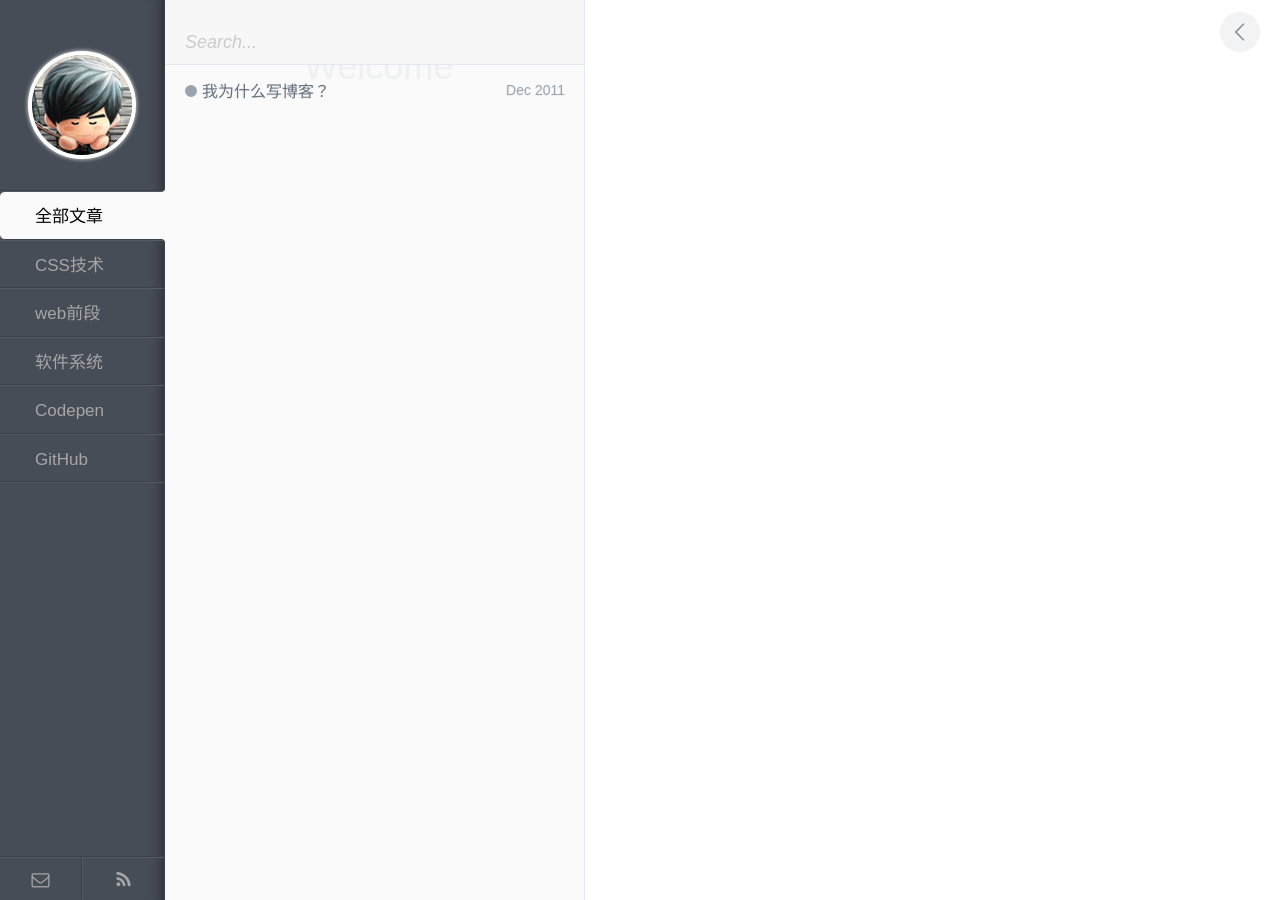
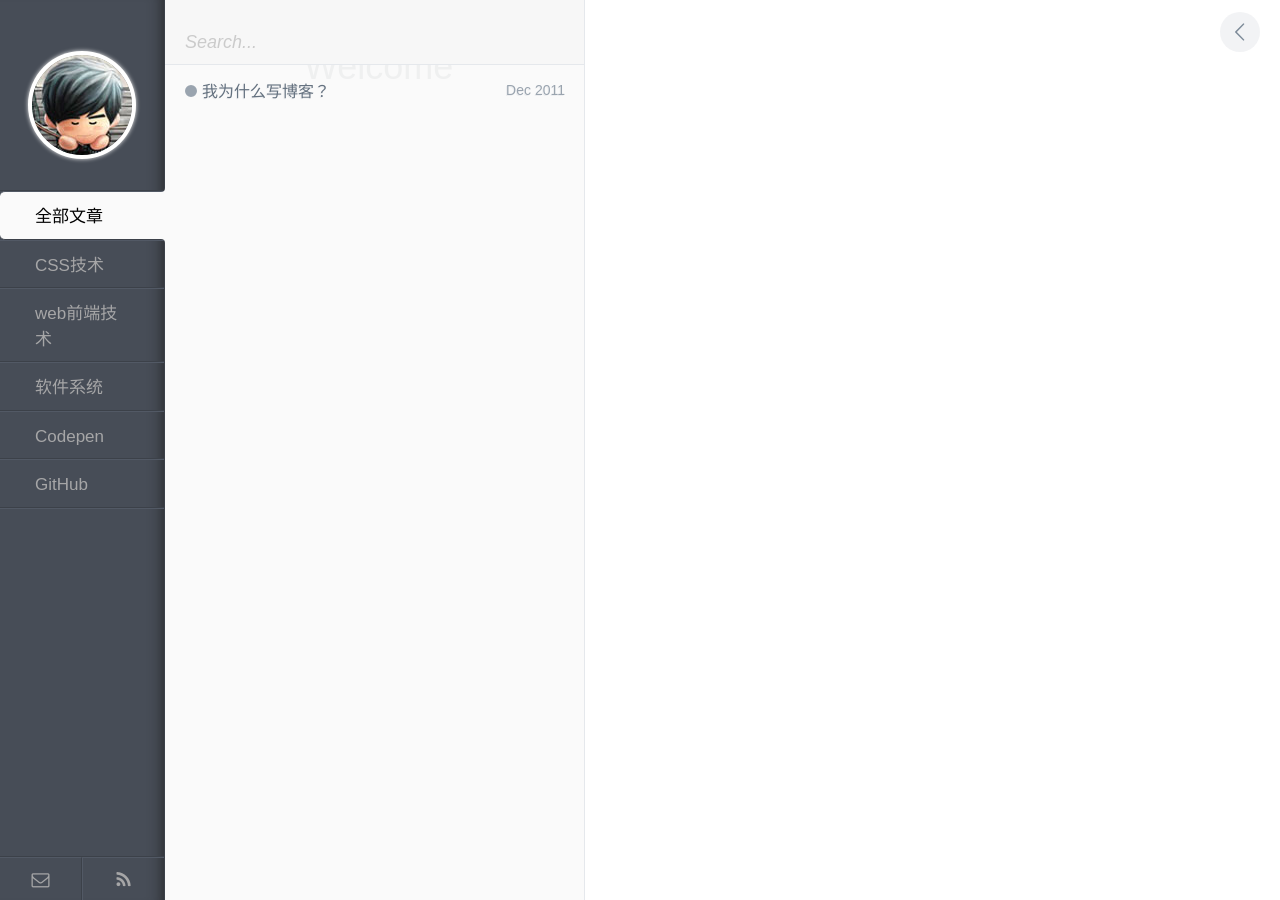
Before and after one commit to lifangz/lifangz.github.io, a Jekyll site: the page built from index.html, in a window 1280 px wide. Built offline with Jekyll 4.4.1, drawn with Linux system fonts in a browser that asks for light colours.

Commit message:
更新分类

```diff
--- a/_layouts/index.html
+++ b/_layouts/index.html
@@ -18,7 +18,7 @@
         <ul id="tags__ul">
           <li id="js-label1" class="tags__li tags-btn active">全部文章</li>
           <li id="js-label2" class="tags__li tags-btn">CSS技术</li>
-          <li id="js-label3" class="tags__li tags-btn">web前段</li>
+          <li id="js-label3" class="tags__li tags-btn">web前端技术</li>
           <li id="js-label4" class="tags__li tags-btn">软件系统</li>
           <li id="js-label5" class="tags__li tags-btn">Codepen</li>
           <li id="js-label6" class="tags__li tags-btn">GitHub</li>
```
